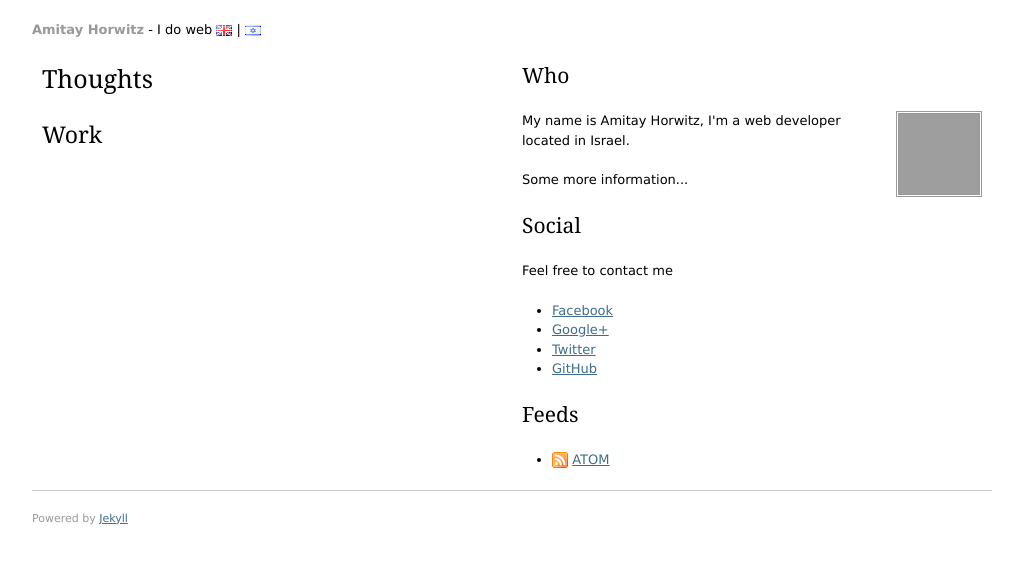
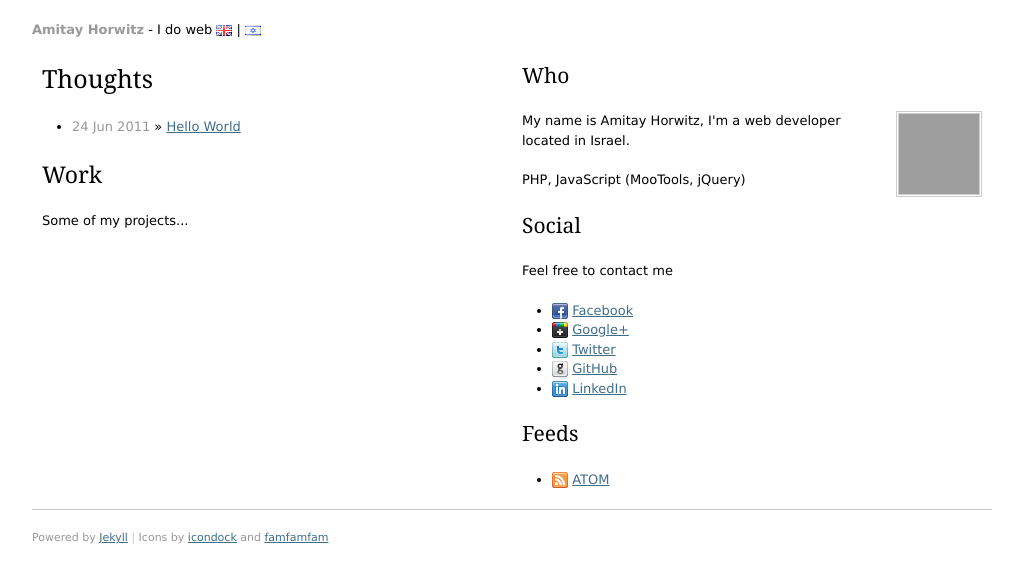
Before and after one commit to amitayh/amitayh.github.com, a Jekyll site: the page built from index.html, in a window 1280 px wide, cut to the strip 0-583 px from the top of the page. Shown: the whole strip, without its empty margins (128-1141 px from the left). Built offline with Jekyll 4.4.1, drawn with Linux system fonts in a browser that asks for light colours; Markdown is read by kramdown in place of the engine named in the settings; grey boxes are pictures that could not be loaded.

Commit message:
Layout changes

```diff
--- a/_layouts/default.html
+++ b/_layouts/default.html
@@ -25,25 +25,29 @@
                         <img src="http://www.gravatar.com/avatar/ee0ecac4c900e35e785ba8f661280cbf?s=80" alt="Amitay Horwitz" width="80" height="80" />
                         My name is Amitay Horwitz, I'm a web developer located in Israel.
                     </p>
-                    <p>Some more information...</p>
+                    <p>PHP, JavaScript (MooTools, jQuery)</p>
                 </section>
                 <section class="social">
                     <h3>Social</h3>
                     <p>Feel free to contact me</p>
                     <ul>
-                        <li><a href="http://www.facebook.com/amitayh">Facebook</a></li>
-                        <li><a href="http://plus.google.com/115925158605400350336/posts">Google+</a></li>
-                        <li><a href="http://twitter.com/amitayh">Twitter</a></li>
-                        <li><a href="https://github.com/amitayh">GitHub</a></li>
+                        <li><img src="/images/facebook.png" width="16" height="16" alt="Facebook" /> <a href="https://www.facebook.com/amitayh">Facebook</a></li>
+                        <li><img src="/images/google-plus.png" width="16" height="16" alt="Google+" /> <a href="https://plus.google.com/115925158605400350336/posts">Google+</a></li>
+                        <li><img src="/images/twitter.png" width="16" height="16" alt="Twitter" /> <a href="http://twitter.com/#!/amitayh">Twitter</a></li>
+                        <li><img src="/images/github.png" width="16" height="16" alt="GitHub" /> <a href="https://github.com/amitayh">GitHub</a></li>
+                        <li><img src="/images/linkedin.png" width="16" height="16" alt="LinkedIn" /> <a href="http://www.linkedin.com/in/amitayhorwitz">LinkedIn</a></li>
                     </ul>
                 </section>
                 <h3>Feeds</h3>
                 <ul>
-                    <li><img src="/images/feed.png" width="16" height="16" alt="ATOM Feed" title="ATOM Feed" /> <a href="/atom.xml">ATOM</a></li>
+                    <li><img src="/images/social-rss.png" width="16" height="16" alt="ATOM Feed" title="ATOM Feed" /> <a href="/atom.xml">ATOM</a></li>
                 </ul>
             </aside>
             <footer>
-                <p>Powered by <a href="https://github.com/mojombo/jekyll">Jekyll</a></p>
+                <p>
+                    Powered by <a href="https://github.com/mojombo/jekyll">Jekyll</a> <span class="separator">|</span>
+                    Icons by <a href="http://icondock.com/free/vector-social-media-icons">icondock</a> and <a href="http://www.famfamfam.com/">famfamfam</a>
+                </p>
             </footer>
         </div>
     </body>
--- a/css/default.css
+++ b/css/default.css
@@ -319,17 +319,14 @@ h1, h2, h3, h4, h5, h6 {
   font-family: Georgia, serif;
   font-weight: normal; }
 
+a {
+  color: #3f6d8a; }
+
 header {
   padding-top: 20px; }
   header .title {
     font-weight: bold;
     color: #999999; }
-
-a {
-  color: #3f6d8a; }
-
-.posts span {
-  color: #999999; }
 
 footer {
   clear: both;
@@ -337,8 +334,13 @@ footer {
   padding-top: 20px;
   font-size: 11px;
   color: #999999; }
+  footer .separator {
+    color: #cccccc; }
+
+.posts span {
+  color: #999999; }
 
 .who img {
   float: right;
-  border: 3px double #999999;
+  border: 3px double #cccccc;
   margin-left: 10px; }
--- a/index.html
+++ b/index.html
@@ -12,4 +12,5 @@ title: Amitay Horwitz
     </ul>
 
     <h2>Work</h2>
+    <p>Some of my projects...</p>
 </section>
```
Also changed, not shown: _posts/en/_posts/2011-06-24-hello-world.md (added, +6 -0 lines), images/facebook.png (added), images/github.png (added), images/google-plus.png (added), images/linkedin.png (added), images/social-rss.png (added), images/twitter.png (added), 1 other file. Lines whose indentation alone changed are shown as unchanged.
